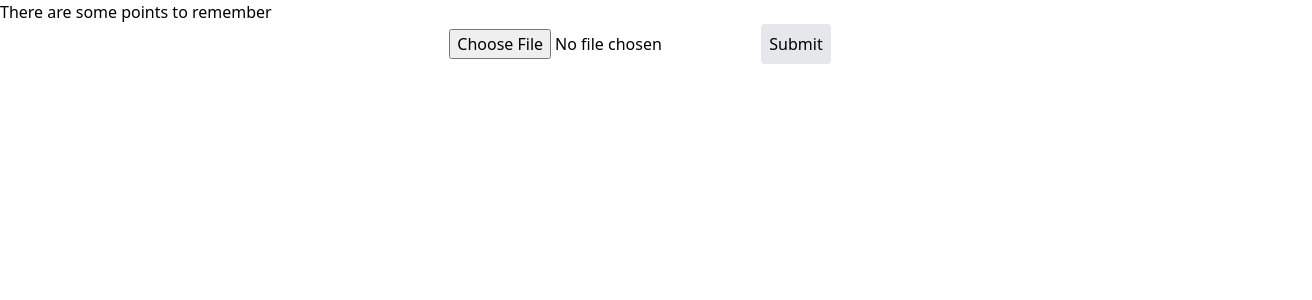
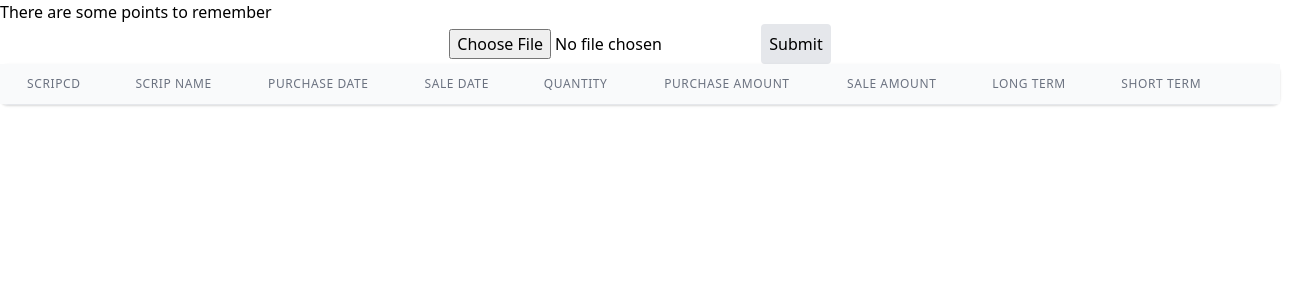
Before and after one commit to amandugar/stock-data-rearragement-frontend, a Next.js app: page / in a window 1280 px wide. Shown: the top 300 px of the page, 1312 px wide, since content can reach past the window. Built offline with nearby package versions, Linux system fonts and the light colour scheme.

Commit message:
first-proto

```diff
--- /dev/null
+++ b/components/DetailsTable.js
@@ -0,0 +1,54 @@
+import TableHeaders from '../constants/TableHeaders'
+import TableKeys from '../constants/TableKeys'
+
+const DetailsTable = ({ stockData }) => {
+  return (
+    <div className="flex flex-col container m-auto">
+      <div className="-my-2 overflow-x-auto sm:-mx-6 lg:-mx-8">
+        <div className="py-2 align-middle inline-block min-w-full sm:px-6 lg:px-8">
+          <div className="shadow border-b border-gray-200 sm:rounded-lg">
+            <table className="min-w-full divide-y divide-gray-200">
+              <thead className="bg-gray-50">
+                <tr>
+                  {TableHeaders.map((header, index) => (
+                    <th
+                      scope="col"
+                      key={index}
+                      className="px-6 py-3 text-center text-xs font-medium text-gray-500 uppercase tracking-wider"
+                    >
+                      {header}
+                    </th>
+                  ))}
+
+                  <th scope="col" className="relative px-6 py-3">
+                    <span className="sr-only">Edit</span>
+                  </th>
+                </tr>
+              </thead>
+              <tbody className="bg-white divide-y divide-gray-200">
+                {stockData &&
+                  stockData.map((data, index) => (
+                    <tr key={index}>
+                      {TableKeys.map((keyName, index) => (
+                        <td key={index} className="px-6 py-4 whitespace-nowrap">
+                          <div className="flex items-center">
+                            <div className="ml-4">
+                              <div className="text-sm font-medium text-gray-900">
+                                {data[keyName]}
+                              </div>
+                            </div>
+                          </div>
+                        </td>
+                      ))}
+                    </tr>
+                  ))}
+              </tbody>
+            </table>
+          </div>
+        </div>
+      </div>
+    </div>
+  )
+}
+
+export default DetailsTable
--- a/components/UploadPage.js
+++ b/components/UploadPage.js
@@ -1,33 +1,55 @@
 import Papa from 'papaparse'
 import Deque from 'double-ended-queue'
+import { useState } from 'react'
+import DetailsTable from './DetailsTable'
+import date from 'date-and-time'
 
 const UploadPage = () => {
+  const [stockData, setStockData] = useState(null)
+
   const addToArray = (finalArray, currSale, currPurchase, qty) => {
-    let currSaleSplit = currSale['Date']
-    let currPurchaseSplit = currPurchase['Date']
-    if (currSale['Date'].search('/')) {
-      currSale['Date'] = `${currSale['Date']}`.split('/').join('-')
-      currSaleSplit = currSale['Date'].split('-')
-      let temp = currSaleSplit[0]
-      currSaleSplit[0] = currSaleSplit[1]
-      currSaleSplit[1] = temp
-      currSaleSplit.join('-')
+    console.log({
+      currPurchase,
+      currSale,
+    })
+
+    if (currPurchase['Date'].toString().search('/') >= 0) {
+      let currPurchaseArr = currPurchase['Date'].toString().split('/')
+      let temp = currPurchaseArr[0]
+      currPurchaseArr[0] = currPurchaseArr[1]
+      currPurchaseArr[1] = temp
+      currPurchase['Date'] = currPurchaseArr.join('-')
     }
-    if (currPurchase['Date'].search('/')) {
-      currPurchase['Date'] = `${currPurchase['Date']}`.split('-').join('/')
-      currPurchaseSplit = currPurchase['Date'].split('/')
-      let temp = currPurchaseSplit[0]
-      currPurchaseSplit[0] = currPurchaseSplit[1]
-      currPurchaseSplit[1] = temp
-      currPurchaseSplit.join('-')
+    if (currSale['Date'].toString().search('/') >= 0) {
+      let currSaleArr = currSale['Date'].toString().split('/')
+      let temp = currSaleArr[0]
+      currSaleArr[0] = currSaleArr[1]
+      currSaleArr[1] = temp
+      currSale['Date'] = currSaleArr.join('-')
     }
-
-    const start = `${currPurchaseSplit}`.split('-').join('/')
-    const end = `${currSaleSplit}`.split('-').join('/')
+    let start = date.parse(currPurchase['Date'], 'DD-MM-YYYY')
+    if (isNaN(start)) {
+      start = date.parse(currPurchase['Date'], 'D-M-YYYY')
+    }
+    if (isNaN(start)) {
+      start = date.parse(currPurchase['Date'], 'DD-M-YYYY')
+    }
+    if (isNaN(start)) {
+      start = date.parse(currPurchase['Date'], 'D-MM-YYYY')
+    }
+    let end = date.parse(currSale['Date'], 'DD-MM-YYYY')
+    if (isNaN(end)) {
+      end = date.parse(currSale['Date'], 'D-M-YYYY')
+    }
+    if (isNaN(end)) {
+      end = date.parse(currSale['Date'], 'DD-M-YYYY')
+    }
+    if (isNaN(end)) {
+      end = date.parse(currSale['Date'], 'D-MM-YYYY')
+    }
     const difference =
       Math.abs(new Date(end).getTime() - new Date(start).getTime()) /
       (1000 * 3600 * 24)
-
     let temp = {
       Scripcd: currPurchase['Scripcd'],
       ScripName: currPurchase['Scrip Name'],
@@ -36,11 +58,11 @@
       qty,
       purchaseAmount: currPurchase['Buy Net Rate'],
       saleAmount: currSale['Sale Net Rate'],
-      LongTerm: difference > 365 ? true : false,
-      ShortTerm: difference <= 365 ? true : false,
+      LongTerm: difference > 365 ? 'YES' : '-',
+      ShortTerm: difference <= 365 ? 'YES' : '-',
     }
+
     finalArray.push(temp)
-    console.log(finalArray)
   }
 
   const insertToArray = (array, finalArray, start, end) => {
@@ -101,10 +123,7 @@
     indicesArray.forEach(element => {
       insertToArray(array, finalArray, element.start, element.end)
     })
-    // jsonexport(finalArray, function (err, csv) {
-    //   if (err) return console.error(err)
-    //   fs.writeFileSync('data.csv', csv)
-    // })
+    setStockData(finalArray)
   }
 
   const eventHandler = e => {
@@ -123,12 +142,15 @@
     }
   }
   return (
+    <>
       <div className="container m-auto flex-col items-center flex justify-center">
         <form onSubmit={eventHandler}>
           <input type="file" accept=".csv" />
           <button className="bg-gray-200 p-2 rounded">Submit</button>
         </form>
       </div>
+      <DetailsTable stockData={stockData} />
+    </>
   )
 }
 
--- /dev/null
+++ b/constants/TableHeaders.js
@@ -0,0 +1,11 @@
+export default [
+  'Scripcd',
+  'Scrip Name',
+  'Purchase Date',
+  'Sale Date',
+  'Quantity',
+  'Purchase Amount',
+  'Sale Amount',
+  'Long Term',
+  'Short Term',
+]
--- /dev/null
+++ b/constants/TableKeys.js
@@ -0,0 +1,11 @@
+export default [
+  'Scripcd',
+  'ScripName',
+  'purchaseDate',
+  'saleDate',
+  'qty',
+  'purchaseAmount',
+  'saleAmount',
+  'LongTerm',
+  'ShortTerm',
+]
--- a/package.json
+++ b/package.json
@@ -9,6 +9,7 @@
     "lint": "next lint"
   },
   "dependencies": {
+    "date-and-time": "^2.0.0",
     "double-ended-queue": "^2.1.0-0",
     "next": "11.1.2",
     "papaparse": "^5.3.1",
```
Also changed, not shown: 1 other file (tests, documents, lock files or other folders). Lines whose indentation alone changed are shown as unchanged.
